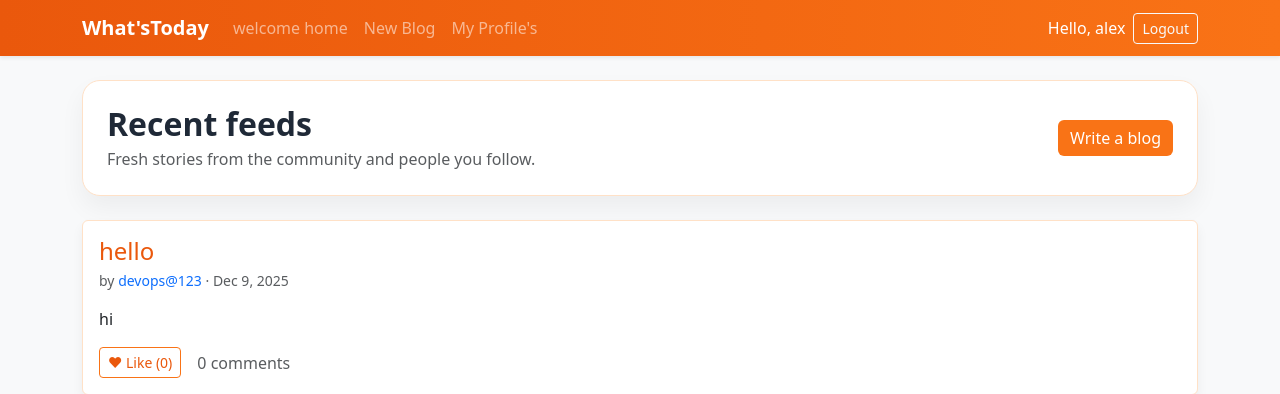
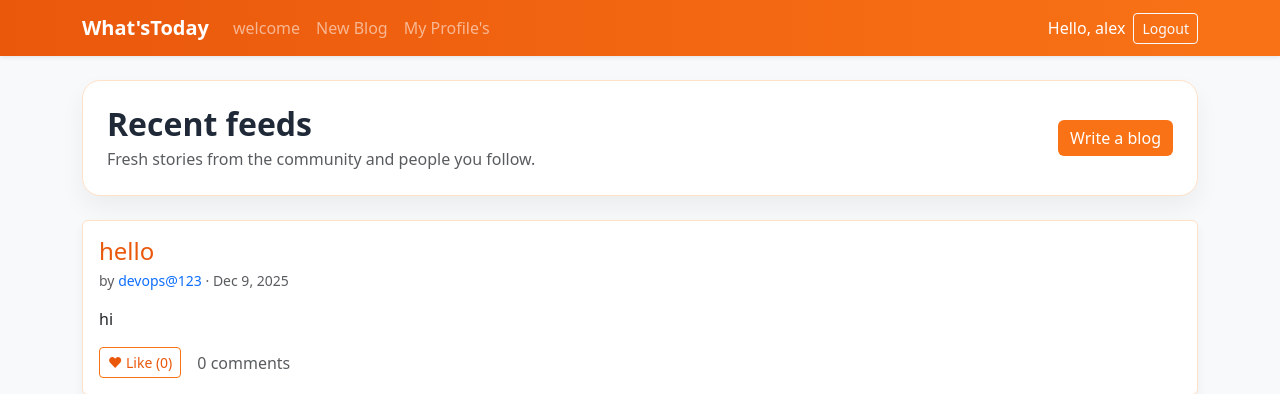
Before and after one commit to Shivapriyaaa/Cloud-DevOpsSec-Continuous-Assessment, a Django app: page / in a window 1280 px wide. Shown: the top 394 px of the page. Run offline with Django 4.2, Linux system fonts and the light colour scheme; a user stored in the database is signed in; data comes from the database, SQL or seed files in the repository.

Commit message:
checking

```diff
--- a/templates/base.html
+++ b/templates/base.html
@@ -31,7 +31,7 @@
 
             <div class="collapse navbar-collapse" id="navbarNav">
                 <ul class="navbar-nav me-auto mb-2 mb-lg-0">
-                    <li class="nav-item"><a class="nav-link" href="{% url 'home' %}">welcome home</a></li>
+                    <li class="nav-item"><a class="nav-link" href="{% url 'home' %}">welcome</a></li>
 
                     {% if user.is_authenticated %}
                         <li class="nav-item"><a class="nav-link" href="{% url 'post_create' %}">New Blog</a></li>
```
